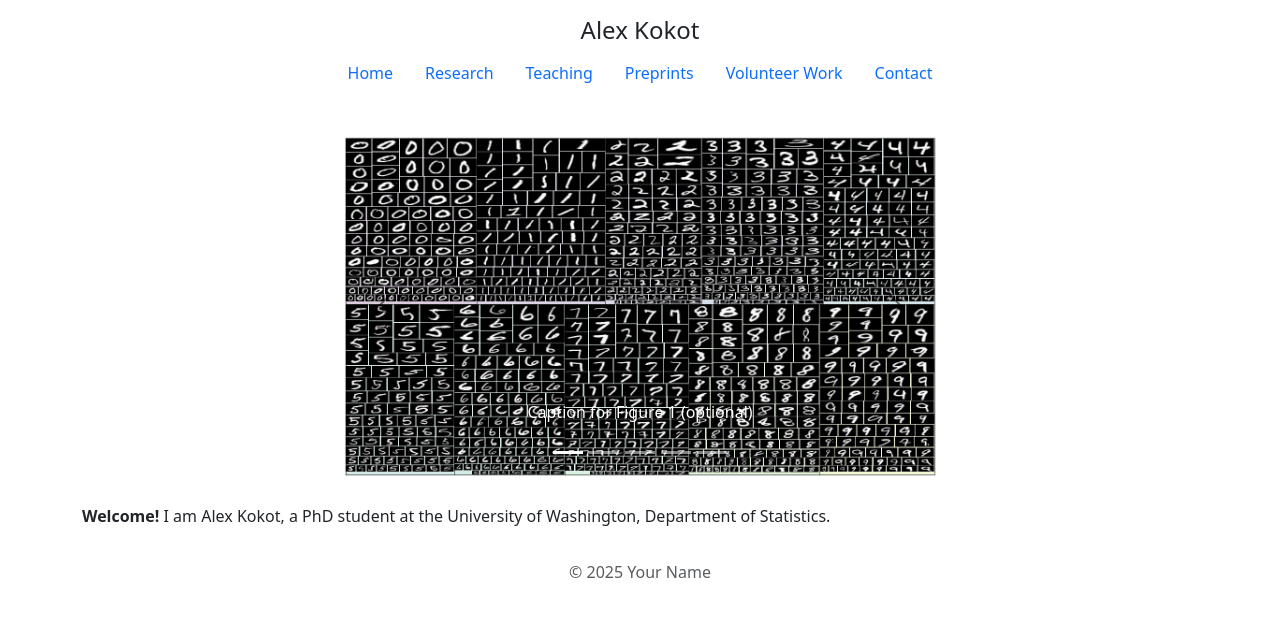
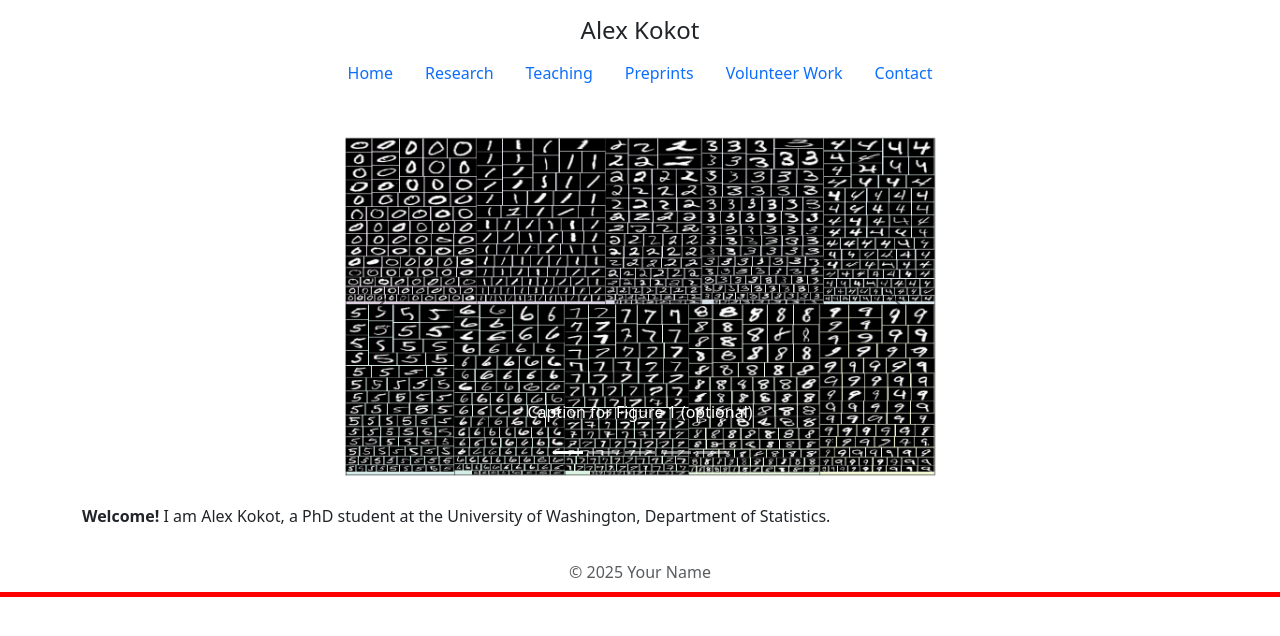
Before and after one commit to amkokot/alex_kokot, a Jekyll site: the page built from index.md, in a window 1280 px wide. Shown: the top 636 px of the page. Built offline with Jekyll 4.4.1, drawn with Linux system fonts in a browser that asks for light colours.

```diff
--- a/assets/CSS/styles.css
+++ b/assets/CSS/styles.css
@@ -11,6 +11,12 @@
   object-fit: contain;   /* prevents cropping if container has fixed height */
 }
 
+/* test rule */
+body {
+  outline: 5px solid red !important;
+}
+
+
 /* 3. Turn the default white arrow icons to black */
 .carousel-control-prev-icon,
 .carousel-control-next-icon {
```
